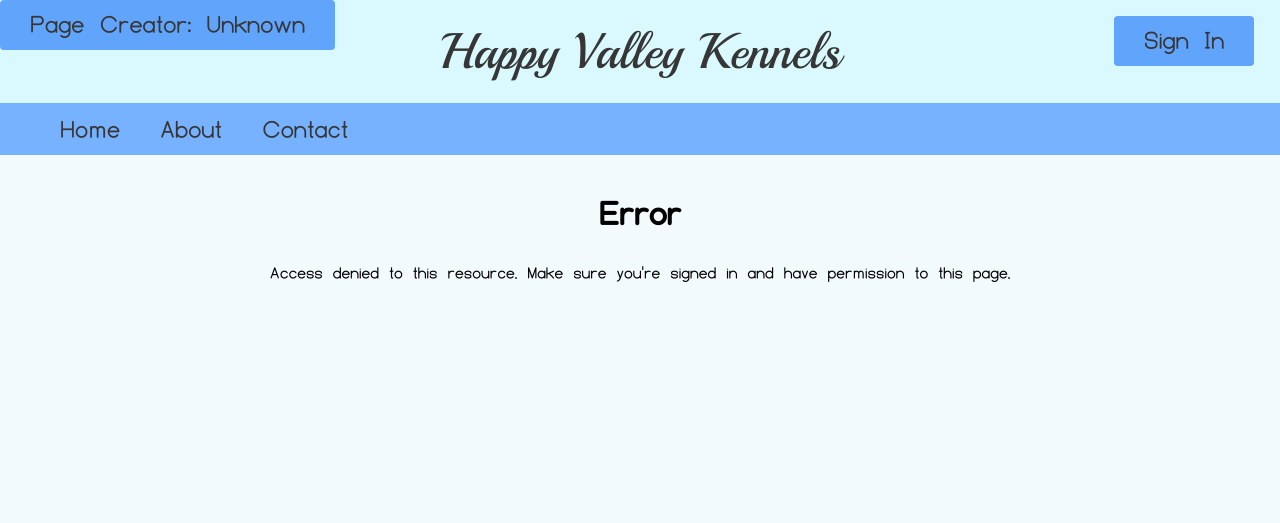
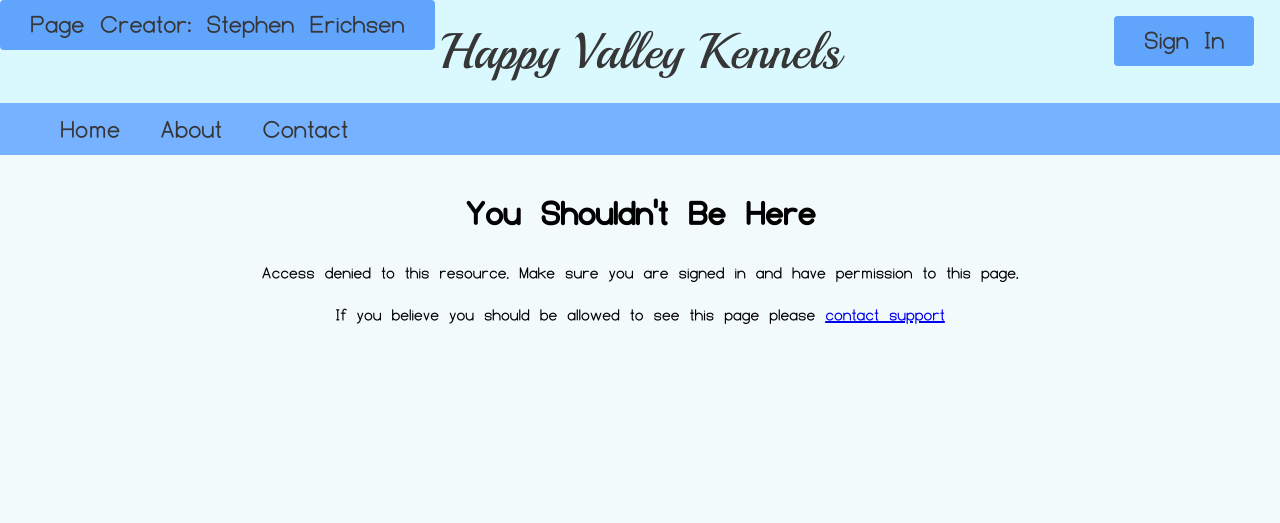
Before and after one commit to Nawtic/HappyValleyKennels, a PHP site: the page made by assets/Error/Access Denied/index.php in a window 1280 px wide. Shown: the top 523 px of the page. Run offline with PHP 8.4, Linux system fonts and the light colour scheme.

Commit message:
Prevent users from accessing certain directories

```diff
--- a/assets/Error/Access Denied/index.php
+++ b/assets/Error/Access Denied/index.php
@@ -1,12 +1,15 @@
 <?php
+    $page_creator = "Stephen Erichsen";
+
     include "../../Header/Header.php";
 ?>
 
 <html>
     <body>
         <div id="Page_Content">
-            <h1>Error</h1>
-            <p>Access denied to this resource. Make sure you're signed in and have permission to this page.</p>
+            <h1>You Shouldn't Be Here</h1>
+            <p>Access denied to this resource. Make sure you are signed in and have permission to this page.</p>
+            <p>If you believe you should be allowed to see this page please <a href="/HappyValleyKennels/Contact">contact support</a></p>
         </div>
     </body>
 </html>
--- /dev/null
+++ b/assets/Error/index.php
@@ -0,0 +1,5 @@
+<!-- This script redirects a user when they attempt to access a directory not meant to be seen -->
+
+<?php
+    header('Location: /HappyValleyKennels/Assets/Error/Access Denied');
+?>
--- a/assets/Footer/Footer.js
+++ b/assets/Footer/Footer.js
@@ -1,11 +1,11 @@
 
-function imgclick(){
+function imgclick() {
     base = 0;
     increment = true;
 
-    try{
+    try {
         document.getElementById("secret_input").remove();
-    } catch {}
+    } catch { }
 
     input = document.createElement("input");
     input.id = "secret_input";
@@ -15,31 +15,30 @@ function imgclick(){
     document.getElementById("Page_Header").appendChild(input)
 }
 
-function enter(text){
-    if(event.key == "Enter"){
+function enter(text) {
+    if (event.key == "Enter") {
         var entry = text.value.split(" ");
 
-        if(entry[0] == "redalert"){
+        if (entry[0] == "redalert") {
             setInterval(change, 25);
-        } else if (entry[0] == "doggone"){
-            try{
+        } else if (entry[0] == "doggone") {
+            try {
                 document.getElementById("Home_Image_1").remove()
-            } catch {}
+            } catch { }
 
         } else if (entry[0] == "getahead") {
             document.getElementById("Header_Text").innerHTML = "";
 
             entry[0] = "";
 
-            for (word of entry){
+            for (word of entry) {
                 document.getElementById("Header_Text").innerHTML += (word + " ");
             }
         } else if (entry[0] == "speen") {
             degree = 0;
             setInterval(speen, 25);
-        } else if (entry[0] = "spin"){
-
-        } else if (entry[0] == "movingday") {
+        }
+        else if (entry[0] == "movingday") {
             document.getElementById("Header_Text").style.transform += "translate(" + entry[1] + "px, " + entry[2] + "px)";
         }
 
@@ -47,7 +46,7 @@ function enter(text){
     }
 }
 
-function change(){
+function change() {
 
     document.getElementById("Nav_Bar").style.backgroundColor = "rgb(255, " + base + ", " + base + ")";
     document.querySelector(".active").style.backgroundColor = "rgb(255, " + (base + 50) + ", " + (base + 50) + ")";
@@ -55,16 +54,16 @@ function change(){
     document.getElementById("Page_Content").style.backgroundColor = "rgb(255, " + (base + 90) + ", " + (base + 90) + ")";
     document.getElementById("Profile_Button").style.backgroundColor = "rgb(255, " + (base + 90) + ", " + (base + 90) + ")";
 
-    if(increment){
+    if (increment) {
         base += 1;
     }
     else {
         base -= 1;
     }
 
-    if(base >= 165){
+    if (base >= 165) {
         increment = false;
-    } else if (base <= 0){
+    } else if (base <= 0) {
         increment = true;
     }
 }
--- /dev/null
+++ b/assets/Footer/index.php
@@ -0,0 +1,5 @@
+<!-- This script redirects a user when they attempt to access a directory not meant to be seen -->
+
+<?php
+    header('Location: /HappyValleyKennels/Assets/Error/Access Denied');
+?>
--- /dev/null
+++ b/assets/Header/index.php
@@ -0,0 +1,5 @@
+<!-- This script redirects a user when they attempt to access a directory not meant to be seen -->
+
+<?php
+    header('Location: /HappyValleyKennels/Assets/Error/Access Denied');
+?>
--- /dev/null
+++ b/assets/fonts/index.php
@@ -0,0 +1,5 @@
+<!-- This script redirects a user when they attempt to access a directory not meant to be seen -->
+
+<?php
+    header('Location: /HappyValleyKennels/Assets/Error/Access Denied');
+?>
--- /dev/null
+++ b/assets/images/index.php
@@ -0,0 +1,5 @@
+<!-- This script redirects a user when they attempt to access a directory not meant to be seen -->
+
+<?php
+    header('Location: /HappyValleyKennels/Assets/Error/Access Denied');
+?>
--- /dev/null
+++ b/assets/index.php
@@ -0,0 +1,5 @@
+<!-- This script redirects a user when they attempt to access a directory not meant to be seen -->
+
+<?php
+    header('Location: /HappyValleyKennels/Assets/Error/Access Denied');
+?>
```
